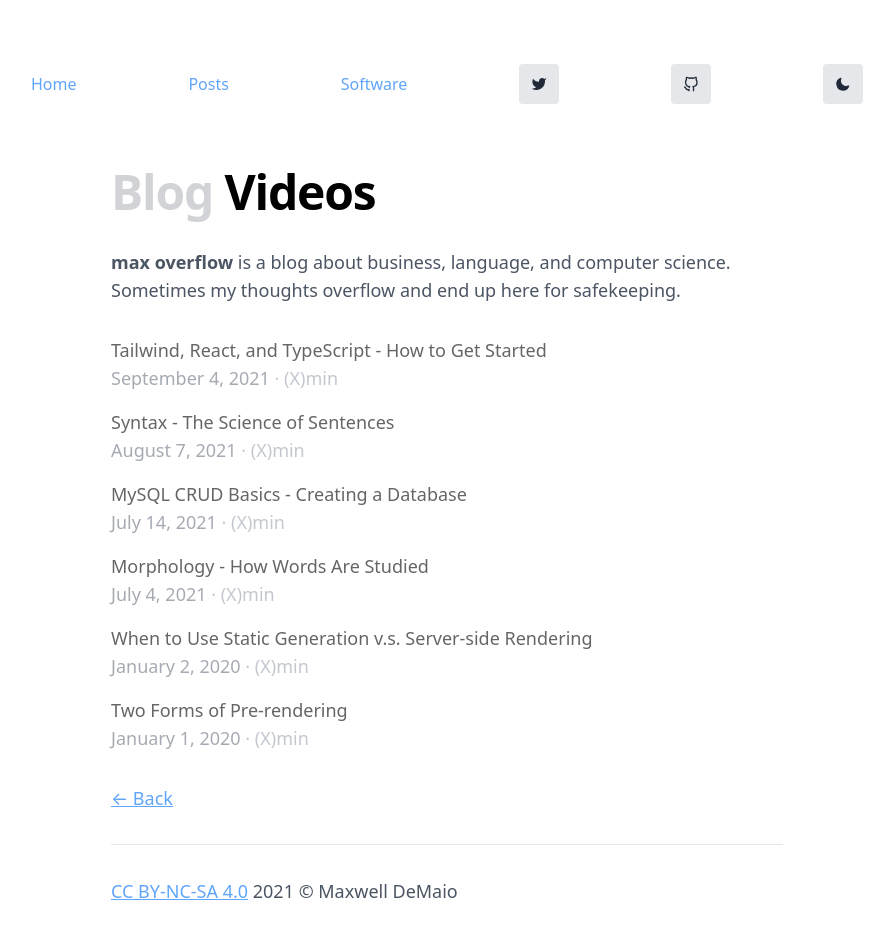
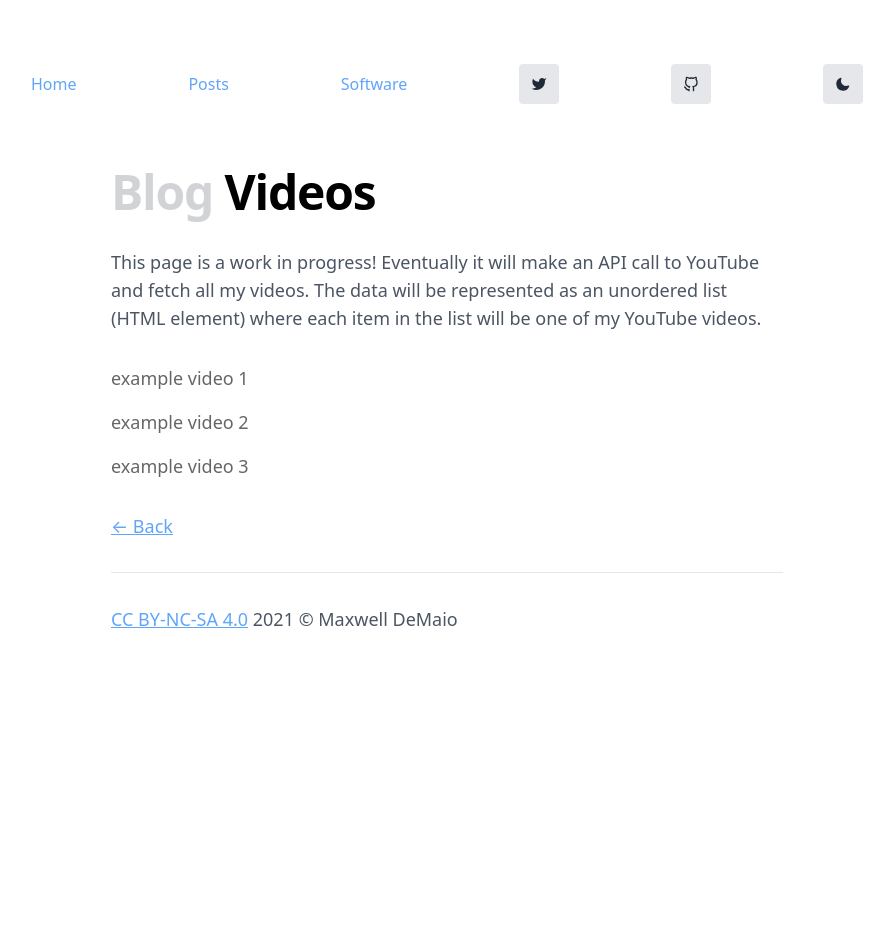
Before and after one commit to maxdemaio/max-nextjs, a Next.js app: page /videos in a window 1280 px wide. Shown: the top 936 px of the page, without its empty margins (193-1087 px from the left). After the commit the page ends 800 px from the top, so only its background shows below. Built offline with nearby package versions, Linux system fonts and the light colour scheme; what @tailwindcss/typography would draw is missing.

Commit message:
update markdown names

```diff
--- a/data/blog/2021-09-15-prerendering.md
+++ /dev/null
@@ -1,11 +0,0 @@
----
-title: 'Two Forms of Pre-rendering'
-date: '2020-01-01'
----
-
-Next.js has two forms of pre-rendering: **Static Generation** and **Server-side Rendering**. The difference is in **when** it generates the HTML for a page.
-
-- **Static Generation** is the pre-rendering method that generates the HTML at **build time**. The pre-rendered HTML is then _reused_ on each request.
-- **Server-side Rendering** is the pre-rendering method that generates the HTML on **each request**.
-
-Importantly, Next.js lets you **choose** which pre-rendering form to use for each page. You can create a "hybrid" Next.js app by using Static Generation for most pages and using Server-side Rendering for others.
--- a/data/blog/ssg-ssr.md
+++ /dev/null
@@ -1,19 +0,0 @@
----
-title: 'When to Use Static Generation v.s. Server-side Rendering'
-date: '2020-01-02'
----
-
-We recommend using **Static Generation** (with and without data) whenever possible because your page can be built once and served by CDN, which makes it much faster than having a server render the page on every request.
-
-You can use Static Generation for many types of pages, including:
-
-- Marketing pages
-- Blog posts
-- E-commerce product listings
-- Help and documentation
-
-You should ask yourself: "Can I pre-render this page **ahead** of a user's request?" If the answer is yes, then you should choose Static Generation.
-
-On the other hand, Static Generation is **not** a good idea if you cannot pre-render a page ahead of a user's request. Maybe your page shows frequently updated data, and the page content changes on every request.
-
-In that case, you can use **Server-Side Rendering**. It will be slower, but the pre-rendered page will always be up-to-date. Or you can skip pre-rendering and use client-side JavaScript to populate data.
--- a/pages/videos/index.js
+++ b/pages/videos/index.js
@@ -30,27 +30,15 @@ export default function Videos({ allPostsData }) {
                 </h1>
 
                 <p className="text-gray-600 dark:text-gray-400 mb-8">
-                    <strong>{blogTitle}</strong> is a blog about business, language, and computer science.
-                    Sometimes my thoughts overflow and end up here for safekeeping.
+                    This page is a work in progress! Eventually it will make an API call to YouTube and fetch all my videos. The data will be
+                    represented as an unordered list (HTML element) where each item in the list will be one of my YouTube videos.
                 </p>
 
                 <section>
                     <ul>
-                        {allPostsData.map(({ id, date, title }) => (
-                            <Link key={id} href={`/posts/${id}`}>
-                                <a>
-                                    <li key={id} className="mb-4 opacity-60 hover:opacity-100">
-                                        <div className="text-black dark:text-white">{title}</div>
-                                        <div>
-                                            <span className="text-gray-500 dark:text-gray-500">
-                                                <Date dateString={date} />
-                                            </span>
-                                            <span className="text-gray-400 dark:text-gray-600"> · (X)min</span>
-                                        </div>
-                                    </li>
-                                </a>
-                            </Link>
-                        ))}
+                        <li className="mb-4 opacity-60 hover:opacity-100">example video 1</li>
+                        <li className="mb-4 opacity-60 hover:opacity-100">example video 2</li>
+                        <li className="mb-4 opacity-60 hover:opacity-100">example video 3</li>
                     </ul>
                 </section>
 
--- a/tailwind.config.js
+++ b/tailwind.config.js
@@ -37,7 +37,7 @@ module.exports = {
         // Here we specify what happens on darkmode shift in prose
         dark: {
           css: {
-            color: theme('colors.pink.300'),
+            color: theme('colors.gray.300'),
             a: {
               color: theme('colors.blue.400'),
               '&:hover': {
```
Also changed, not shown: data/blog/morphology.md (renamed from data/blog/2021-07-04-morphology.md), data/blog/mysql-crud-basics.md (renamed from data/blog/2021-07-14-mysqlCrudBasics.md), data/blog/syntax.md (renamed from data/blog/2021-08-07-syntax.md), data/blog/tailwind-react-and-typescript.md (renamed from data/blog/2021-09-04-tailwindReactTypescript.md).
